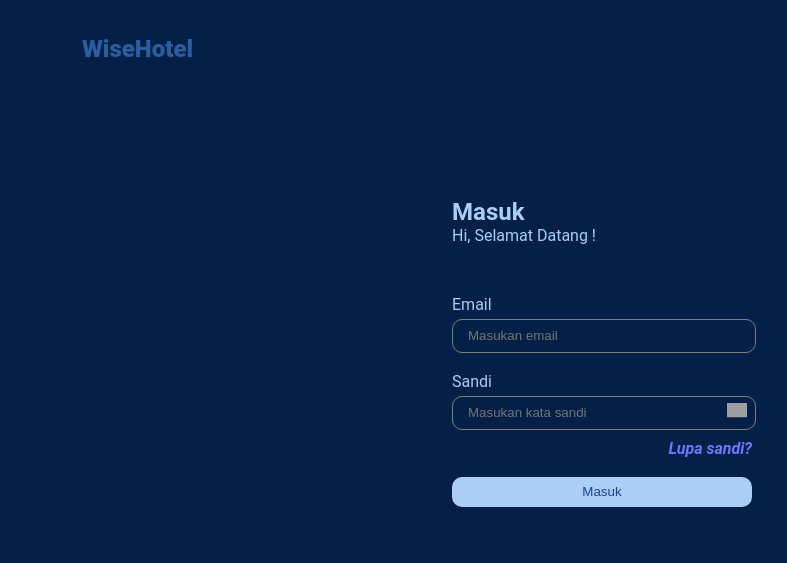
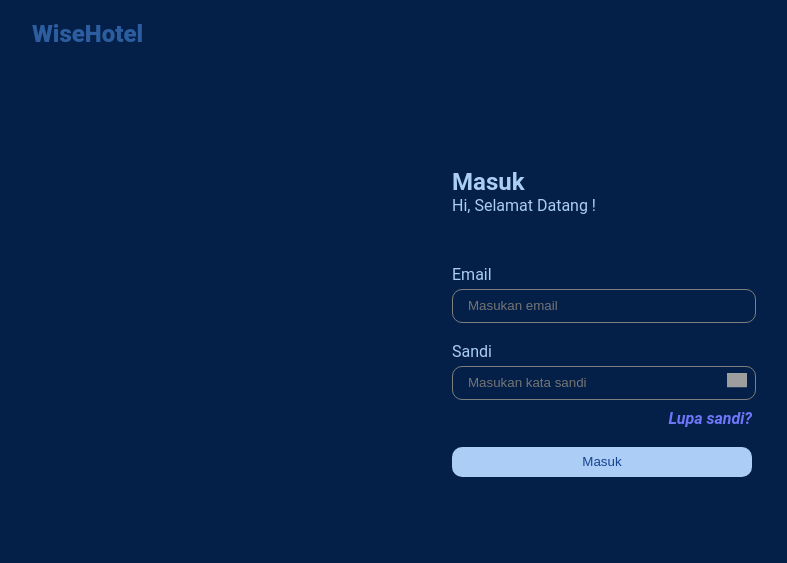
Before and after one commit to nurwahidmuslim/HotelWise, a PHP site: page /masuk.php in a window 1280 px wide. Shown: the top 563 px of the page, without its empty margins (38-825 px from the left). Run offline with PHP 8.4, Linux system fonts and the light colour scheme; grey boxes are pictures that could not be loaded.

Commit message:
Update masuk.php

```diff
--- a/masuk.php
+++ b/masuk.php
@@ -34,11 +34,9 @@ $conn->close();
         <link rel="stylesheet" href="styles.css">
     </head>
     <body>
-<nav class="navbar">
         <div class="navbar-left">
-        <span class="navbar-brand"><span class="wise">Wise</span><span class="hotel">Hotel</span></span>
+            <span class="navbar-brand">WiseHotel</span>
         </div>
-</nav>
         <div class="masuk">
             <form method="post">
                 <h2>Masuk</h2>
@@ -51,7 +49,7 @@ $conn->close();
                 <label for="password">Sandi</label><br>
                 <div class="password-container">
                     <input type="password" id="password" name="password" value="" placeholder="Masukan kata sandi">
-            <img class="password-toggle" src="mata.png" alt="Show Password" onclick="togglePassword('password')">
+                    <img class="password-toggle" src="mata.svg" alt="Show Password" onclick="togglePassword('password')">
                 </div><br>
                 <a href="#">Lupa sandi?</a><br>
                 <button type="submit">Masuk</button><br><br><br><br>
@@ -73,10 +71,10 @@ $conn->close();
                 var passwordToggle = document.querySelector('#' + inputId + ' + .password-toggle');
                 if (passwordInput.type === "password") {
                     passwordInput.type = "text";
-            passwordToggle.src = "mata.png";
+                    passwordToggle.src = "mata.svg";
                 } else {
                     passwordInput.type = "password";
-            passwordToggle.src = "mata.png";
+                    passwordToggle.src = "mata.svg";
                 }
             }
         </script>
```
Lines whose indentation alone changed are shown as unchanged.
